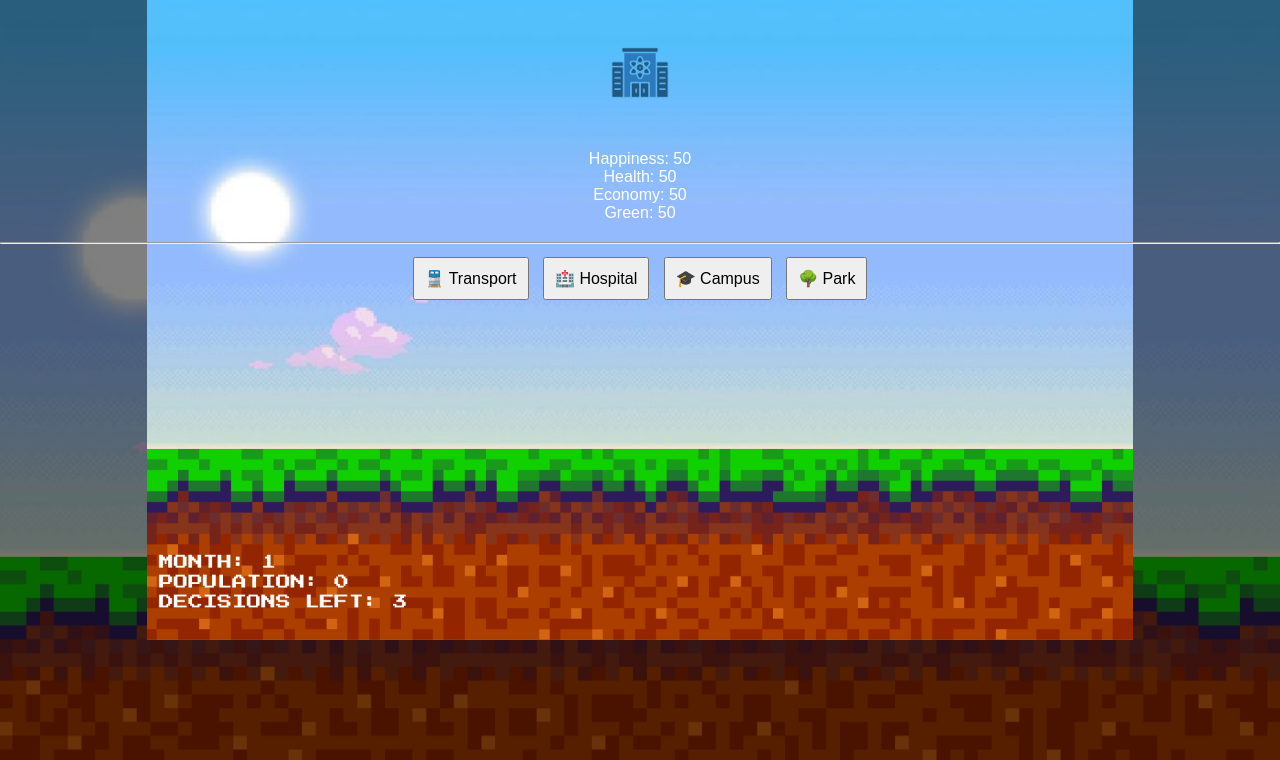
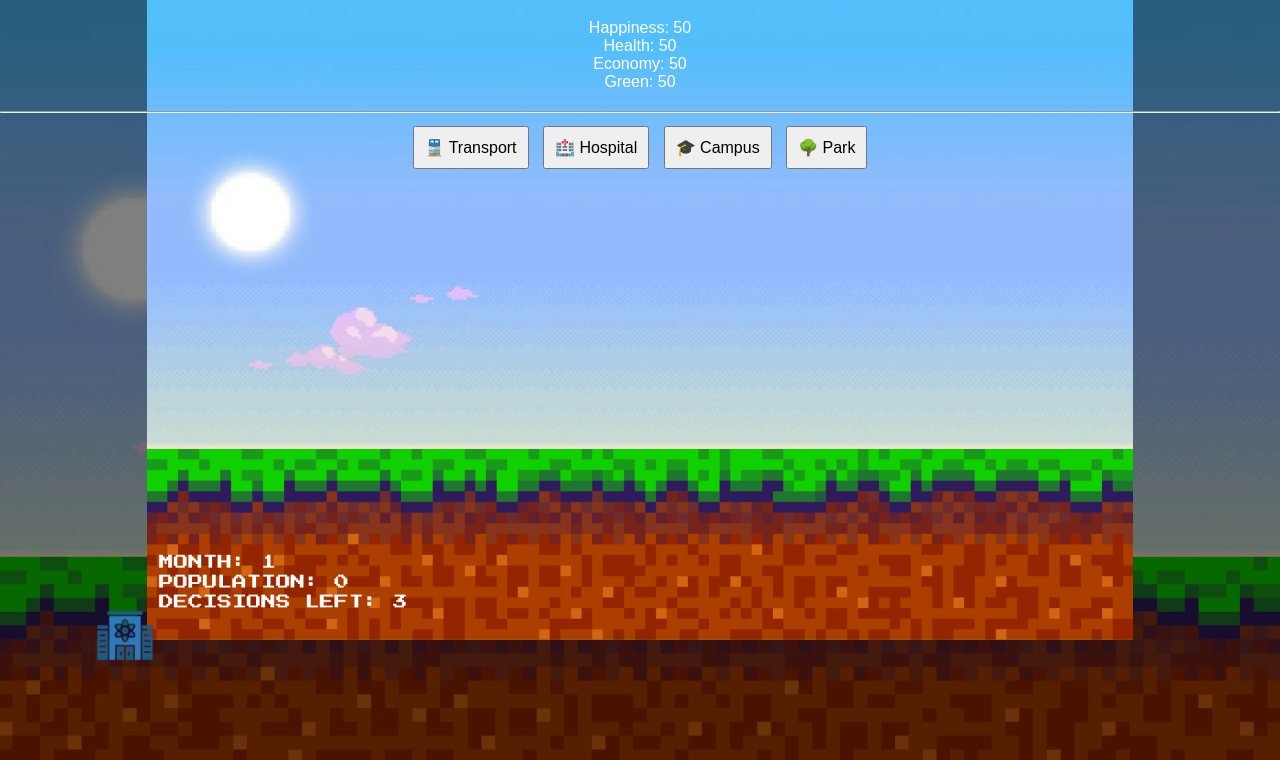
Before and after one commit to N3wbie29/malaysia-2050-game, a plain HTML site: page index.html in a window 1280 px wide. Shown: the part 61-821 px from the top of the page. Drawn offline with Linux system fonts and the light colour scheme.

Commit message:
Update style.css

```diff
--- a/style.css
+++ b/style.css
@@ -29,7 +29,10 @@ body {
 } */
 
 #tower {
-  width: 150px ;
+  width: 150px;
+  position: absolute;
+  bottom: 50px;
+  left: 50px;
 }
 
 button {
```
